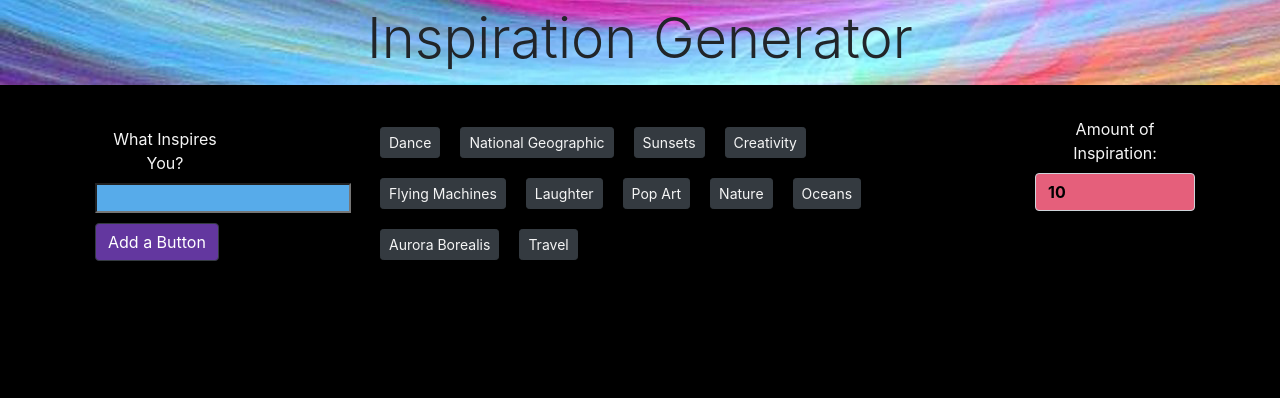
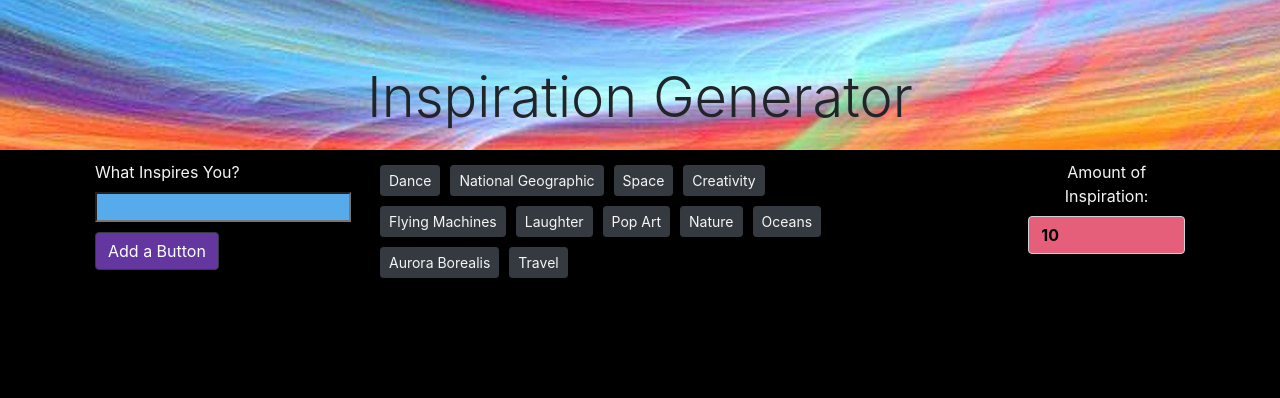
Before and after one commit to Mday1313/Giphy-API, a plain HTML site: page index.html in a window 1280 px wide. Drawn offline with nearby package versions, Linux system fonts and the light colour scheme.

Commit message:
changed to display

```diff
--- a/assets/css/style.css
+++ b/assets/css/style.css
@@ -8,18 +8,30 @@ label {
     color: whitesmoke;
     text-align: center;
 }
+header {
+
+  height: 150px;
+  overflow: hidden;
+}
+
+
 .jumbotron {
-    padding: 5px;
-    background: url(../images/colorful-background-30.jpg);
-    font-weight: bold;
+
+  width: 100%;
+  /* height: 100%; */
+  background-image: url(../images/colorful-background-30.jpg);
+
 }
 .awesome-btn {
   color: whitesmoke;
   text-emphasis-color: black;
 }
-
+.display-4 {
+  margin-bottom: 200px;
+}
 h1 {
     text-align: center;
+
     font-weight: bold;
     /* margin: auto; */
 }
@@ -33,7 +45,7 @@ h1 {
 }
 
 .awesome-btn {
-    margin: 10px;
+    margin: 5px;
 }
 
 #add-button {
@@ -45,7 +57,7 @@ h1 {
   background: #57abea;
 }
 
-#button-form {
+.btn-row {
     padding: 10px;
 
 }
--- a/assets/javascript/app2.js
+++ b/assets/javascript/app2.js
@@ -3,7 +3,7 @@ $(document).ready(function () {
 
 
     // create array of strings for topic of interest
-    var awesomeStuff = ["Travel", "Aurora Borealis", "Oceans", "Nature", "Pop Art", "Laughter", "Flying Machines", "Creativity", "Sunsets", "National Geographic", "Dance"];
+    var awesomeStuff = ["Travel", "Aurora Borealis", "Oceans", "Nature", "Pop Art", "Laughter", "Flying Machines", "Creativity", "Space", "National Geographic", "Dance"];
 
     var numberLimit;
     console.log(numberLimit);
--- a/index.html
+++ b/index.html
@@ -14,17 +14,17 @@
 <body>
 
 
+<header>
+
+    <div class="jumbotron jumbotron-fluid">
+        <div class="jumboContainer"></div>
+            <h1 class="display-4">Inspiration Generator</h1>
 
 
-    <div class="jumbotron jumbotron-fluid">
-        <div class="jumboContainer">
-            <h1 class="display-4">Inspiration Generator</h1>
-
-        </div>
     </div>
 
 
-
+</header>
 
 
 
@@ -33,7 +33,7 @@
 
 
         <div class="row btn-row">
-            <div class="col-lg-2 btn-container">
+            <div class="col-xs-2 col-sm-2 col-md-2 col-lg-2 btn-container">
 
 
 
@@ -46,12 +46,12 @@
                 </form>
             </div>
             <div class="col-lg-1"></div>
-            <div class="col-lg-6">
+            <div class="col-xs-6 col-sm-6 col-md-6 col-lg-6">
 
                 <div id="buttons-view"></div>
             </div>
             <div class="col-lg-1"></div>
-            <div class="col-lg-2">
+            <div class="col-xs-2 col-sm-2 col-md-2 col-lg-2">
                 <div class="form-group">
                     <label for="pwd">Amount of Inspiration:</label>
                     <select id="display-count" class="custom-select" aria-labelledby="dropdownMenuButton">
@@ -72,7 +72,7 @@
 
             <div class="col-lg-1"></div>
 
-            <div class="col-lg-10 images">
+            <div class="col-xs-10 col-sm-10 col-md-10 col-lg-10 images">
                 <div class="card gif-card">
                     <div class="rating"></div>
                     <div id="giphy-view"></div>
```
